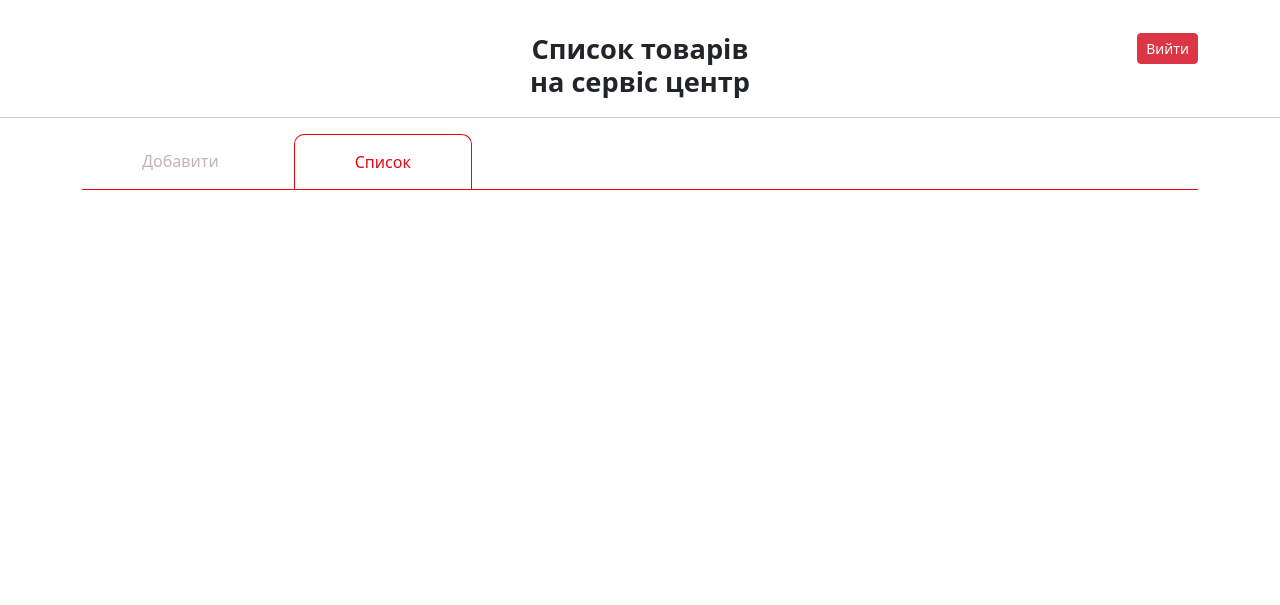
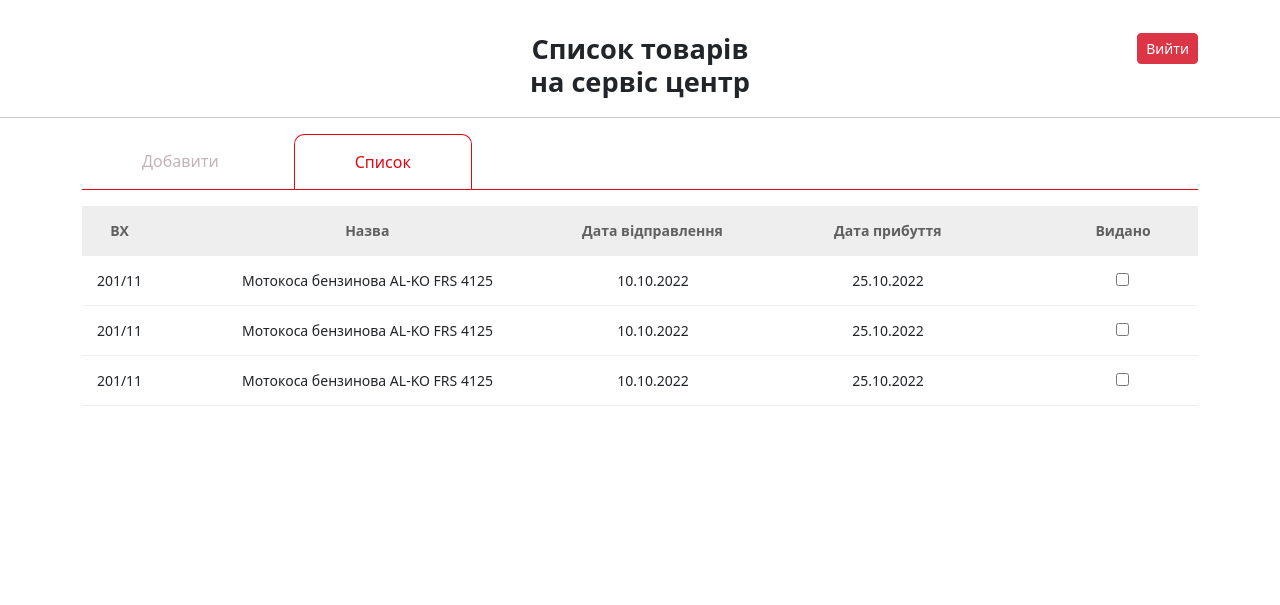
Before and after one commit to dusiko/myservice, a PHP site: page /list.html in a window 1280 px wide. Shown: the top 605 px of the page. Before the commit the page ends 190 px from the top, so only its background shows below. Run offline with PHP 8.4, Linux system fonts and the light colour scheme; some libraries are stand-ins or nearby versions.

Commit message:
some work on list

```diff
--- a/css/style.css
+++ b/css/style.css
@@ -43,6 +43,49 @@
   border: 1px solid #e30613;
   border-bottom-color: transparent; }
 
+.service-list {
+  display: -webkit-box;
+  display: -webkit-flex;
+  display: -ms-flexbox;
+  display: flex;
+  -webkit-box-orient: vertical;
+  -webkit-box-direction: normal;
+  -webkit-flex-direction: column;
+  -ms-flex-direction: column;
+  flex-direction: column;
+  height: 1000px;
+  overflow-x: scroll;
+  position: relative;
+  font-size: 14px; }
+  .service-list__row {
+    display: -webkit-box;
+    display: -webkit-flex;
+    display: -ms-flexbox;
+    display: flex;
+    -webkit-box-pack: justify;
+    -webkit-justify-content: space-between;
+    -ms-flex-pack: justify;
+    justify-content: space-between;
+    gap: 5px;
+    text-align: center;
+    min-width: 1000px;
+    min-height: 50px;
+    -webkit-box-align: center;
+    -webkit-align-items: center;
+    -ms-flex-align: center;
+    align-items: center;
+    border-bottom: 1px solid #EEEEEE; }
+    .service-list__row:first-child {
+      font-weight: bold;
+      color: #606060;
+      background-color: #EEEEEE; }
+    .service-list__row-item:nth-child(1) {
+      min-width: 75px; }
+    .service-list__row-item:nth-child(5), .service-list__row-item:nth-child(3), .service-list__row-item:nth-child(4) {
+      min-width: 150px; }
+    .service-list__row-item:nth-child(2) {
+      min-width: 250px; }
+
 @media (max-width: 768px) {
   .container {
     max-width: 738px; }
--- a/css/style.scss
+++ b/css/style.scss
@@ -46,7 +46,6 @@
 			cursor: pointer;
 			border-bottom: transparent;
 			color: #C4B3BA;
-
 			display: inline-block;
 			text-decoration: none;
 			color: #C4B3BA;
@@ -71,12 +70,71 @@
 // =============
 // ======== wrapper =====//
 
-.wrapper {}
+.service-list {
+	display: -webkit-box;
+	display: -webkit-flex;
+	display: -ms-flexbox;
+	display: flex;
+	-webkit-box-orient: vertical;
+	-webkit-box-direction: normal;
+	-webkit-flex-direction: column;
+	-ms-flex-direction: column;
+	flex-direction: column;
+	height: 1000px;
+	overflow-x: scroll;
+	position: relative;
+	font-size: 14px;
+
+
+	&__row {
+		display: -webkit-box;
+		display: -webkit-flex;
+		display: -ms-flexbox;
+		display: flex;
+		-webkit-box-pack: justify;
+		-webkit-justify-content: space-between;
+		-ms-flex-pack: justify;
+		justify-content: space-between;
+		gap: 5px;
+		text-align: center;
+		min-width: 1000px;
+		min-height: 50px;
+		-webkit-box-align: center;
+		-webkit-align-items: center;
+		-ms-flex-align: center;
+		align-items: center;
+		border-bottom: 1px solid #EEEEEE;
+
+		&:nth-child(odd) {}
 
 
 
+		&:first-child {
+			font-weight: bold;
+			color: #606060;
+			background-color: #EEEEEE;
+		}
 
+		&-item {
 
+			&:nth-child(1) {
+				min-width: 75px;
+			}
+
+			&:nth-child(5),
+			&:nth-child(3),
+			&:nth-child(4) {
+				min-width: 150px;
+
+			}
+
+			&:nth-child(2) {
+				min-width: 250px;
+			}
+
+		}
+	}
+}
 
 
 
--- a/list.html
+++ b/list.html
@@ -12,7 +12,7 @@
 	<link rel="preconnect" href="https://fonts.googleapis.com">
 	<link rel="preconnect" href="https://fonts.gstatic.com" crossorigin>
 	<link href="https://fonts.googleapis.com/css2?family=Raleway:wght@400;700&display=swap" rel="stylesheet">
-	<title>My service</title>
+	<title>Список</title>
 </head>
 
 <body>
@@ -39,4 +39,38 @@
 			</ul>
 		</div>
 	</section>
+	<main class="wrapper">
+		<div class="container">
+			<div class="service-list">
+				<div class="service-list__row">
+					<div class="service-list__row-item">ВХ</div>
+					<div class="service-list__row-item">Назва</div>
+					<div class="service-list__row-item">Дата відправлення</div>
+					<div class="service-list__row-item">Дата прибуття</div>
+					<div class="service-list__row-item">Видано</div>
+				</div>
+				<div class="service-list__row">
+					<div class="service-list__row-item">201/11</div>
+					<div class="service-list__row-item">Мотокоса бензинова AL-KO FRS 4125</div>
+					<div class="service-list__row-item">10.10.2022</div>
+					<div class="service-list__row-item">25.10.2022</div>
+					<div class="service-list__row-item"><input type="checkbox" name="client-took"></div>
+				</div>
+				<div class="service-list__row">
+					<div class="service-list__row-item">201/11</div>
+					<div class="service-list__row-item">Мотокоса бензинова AL-KO FRS 4125</div>
+					<div class="service-list__row-item">10.10.2022</div>
+					<div class="service-list__row-item">25.10.2022</div>
+					<div class="service-list__row-item"><input type="checkbox" name="client-took"></div>
+				</div>
+				<div class="service-list__row">
+					<div class="service-list__row-item">201/11</div>
+					<div class="service-list__row-item">Мотокоса бензинова AL-KO FRS 4125</div>
+					<div class="service-list__row-item">10.10.2022</div>
+					<div class="service-list__row-item">25.10.2022</div>
+					<div class="service-list__row-item"><input type="checkbox" name="client-took"></div>
+				</div>
+			</div>
+		</div>
+	</main>
 </body>
```
Also changed, not shown: index.html (+10 -3 lines), 1 other file.
